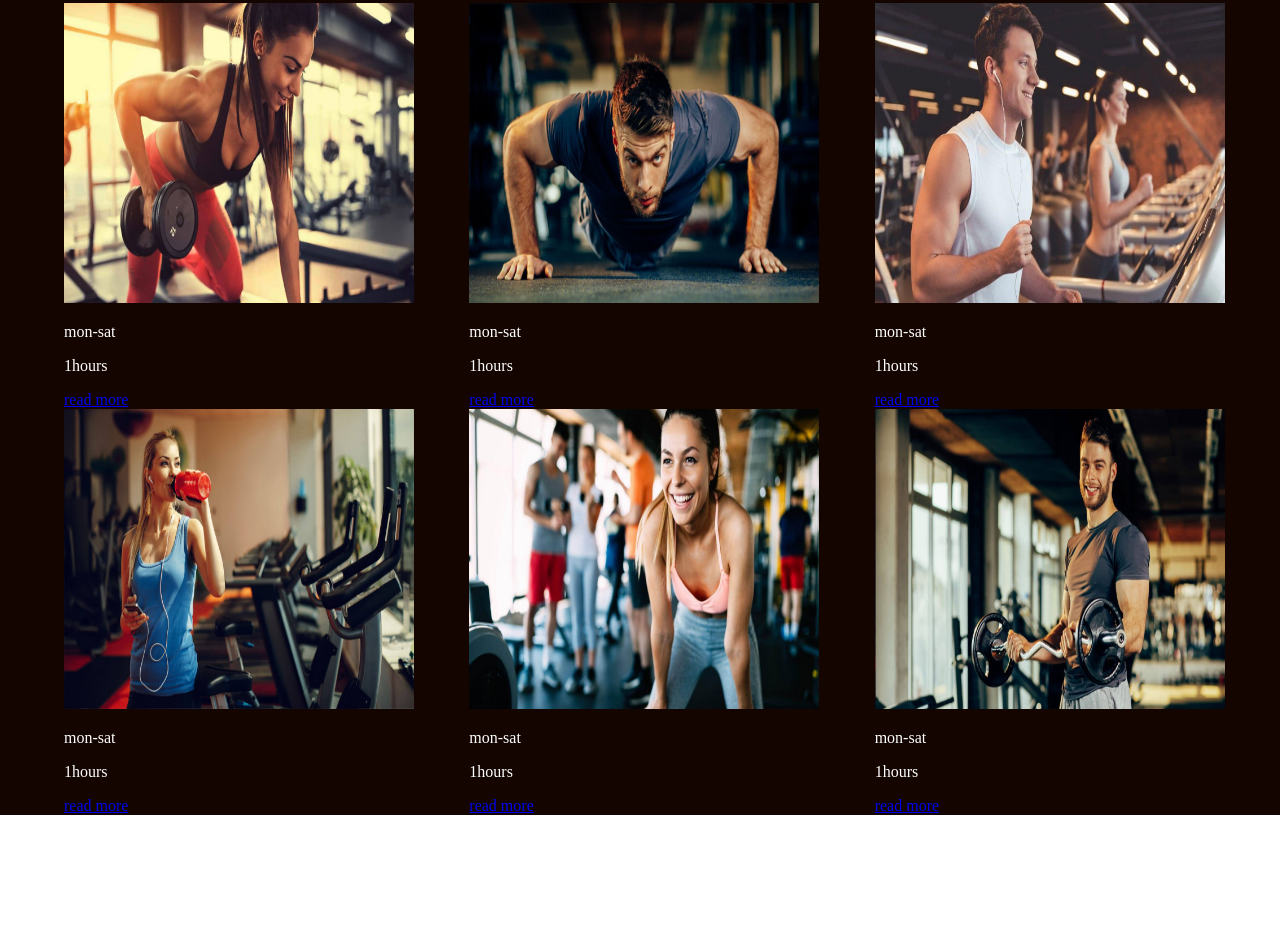
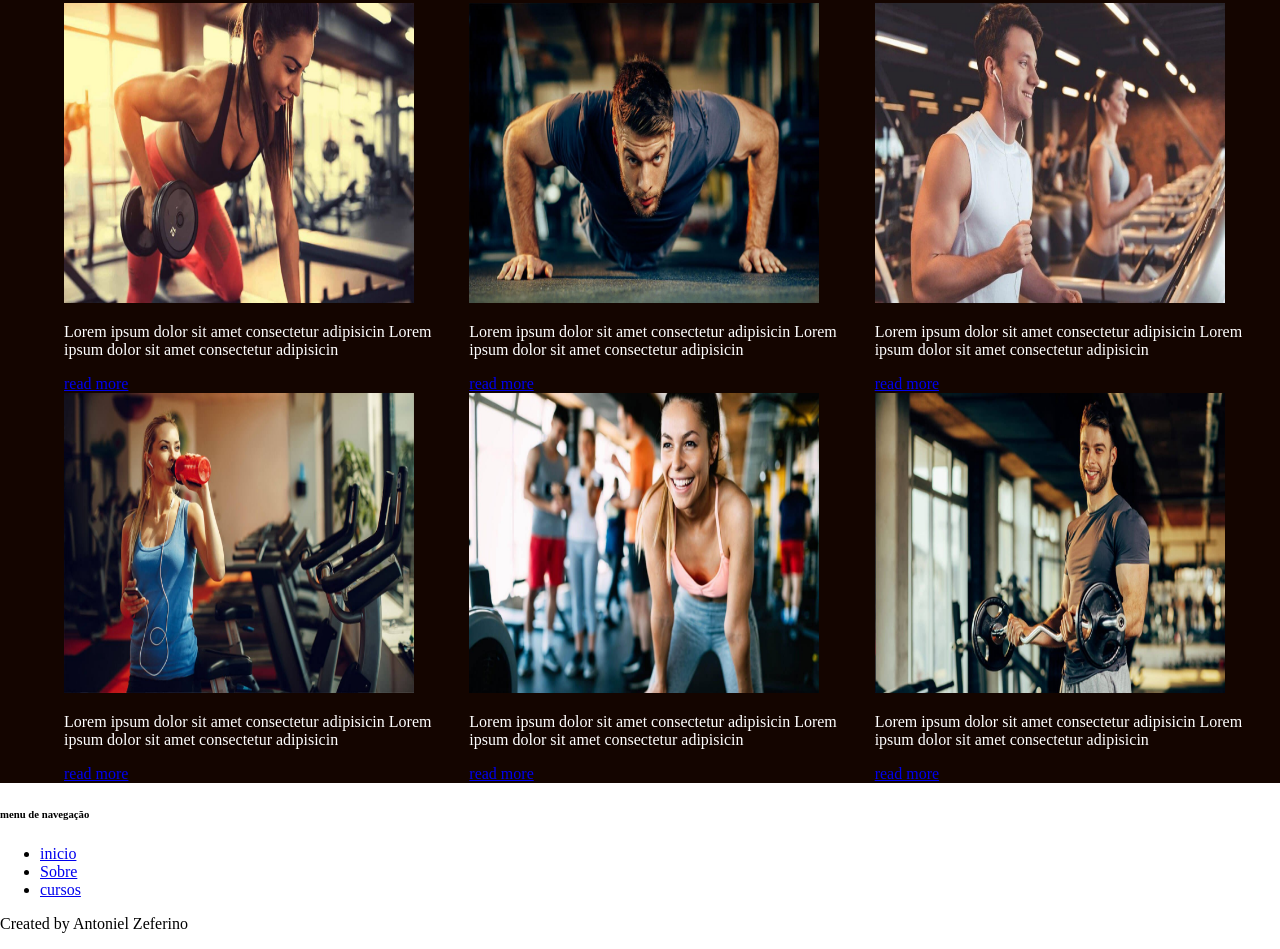
Before and after one commit to AntonielZeferino/website-01, a plain HTML site: page index.html in a window 1280 px wide. Shown: the part 1888-2837 px from the top of the page. Before the commit the page ends 2703 px from the top, so only its background shows below. Drawn offline with Linux system fonts and the light colour scheme.

Commit message:
finished

```diff
--- a/index.html
+++ b/index.html
@@ -75,81 +75,86 @@
             <div id="tipos-de-cursos">
                 <div id="curso-one">
                     <img src="./imgs/images-20221006T175700Z-001/images/img-1.jpg" alt="img">
-                    <div class="dados-cursos">
-                        <p>mon-sat</p>
-                        <p>1hours</p>
-                    </div>
                     <div class="texto-cursos">
-                        <p></p>
+                        <p>Lorem ipsum dolor sit amet consectetur adipisicin
+                            Lorem ipsum dolor sit amet consectetur adipisicin
+                        </p>
                         <a href="#contato">read more</a>
                     </div>
                 </div>
 
                 <div id="curso-two">
                     <img src="./imgs/images-20221006T175700Z-001/images/img-2.jpg" alt="img">
-                    <div class="dados-cursos">
-                        <p>mon-sat</p>
-                        <p>1hours</p>
-                    </div>
                     <div class="texto-cursos">
-                        <p></p>
+                        <p>Lorem ipsum dolor sit amet consectetur adipisicin
+                            Lorem ipsum dolor sit amet consectetur adipisicin
+                        </p>
                         <a href="#contato">read more</a>
                     </div>
                 </div>
 
                 <div id="curso-three">
                     <img src="./imgs/images-20221006T175700Z-001/images/img-3.jpg" alt="img">
-                    <div class="dados-cursos">
-                        <p>mon-sat</p>
-                        <p>1hours</p>
-                    </div>
                     <div class="texto-cursos">
-                        <p></p>
+                        <p>Lorem ipsum dolor sit amet consectetur adipisicin
+                            Lorem ipsum dolor sit amet consectetur adipisicin
+                        </p>
                         <a href="#contato">read more</a>
                     </div>
                 </div>
 
                 <div id="curso-four">
                     <img src="./imgs/images-20221006T175700Z-001/images/img-4.jpg" alt="img">
-                    <div class="dados-cursos">
-                        <p>mon-sat</p>
-                        <p>1hours</p>
-                    </div>
                     <div class="texto-cursos">
-                        <p></p>
+                        <p>Lorem ipsum dolor sit amet consectetur adipisicin
+                            Lorem ipsum dolor sit amet consectetur adipisicin
+                        </p>
                         <a href="#contato">read more</a>
                     </div>
                 </div>
 
                 <div id="curso-five">
                     <img src="./imgs/images-20221006T175700Z-001/images/img-5.jpg" alt="img">
-                    <div class="dados-cursos">
-                        <p>mon-sat</p>
-                        <p>1hours</p>
-                    </div>
                     <div class="texto-cursos">
-                        <p></p>
+                        <p>Lorem ipsum dolor sit amet consectetur adipisicin
+                            Lorem ipsum dolor sit amet consectetur adipisicin
+                        </p>
                         <a href="#contato">read more</a>
                     </div>
                 </div>
 
                 <div id="curso-six">
                     <img src="./imgs/images-20221006T175700Z-001/images/img-6.jpg" alt="img">
-                    <div class="dados-cursos">
-                        <p>mon-sat</p>
-                        <p>1hours</p>
-                    </div>
                     <div class="texto-cursos">
-                        <p></p>
+                        <p>Lorem ipsum dolor sit amet consectetur adipisicin
+                            Lorem ipsum dolor sit amet consectetur adipisicin
+                        </p>
                         <a href="#contato">read more</a>
                     </div>
                 </div>
                 <!-- fim das divs cursos -->
             </div>
         </section>
+            <section id="contato">
+                <div id="links">
+                    <h6>menu de navegação</h6>
+                    <ul>
+                        <li>
+                            <a href="#inicio">inicio</a>
+                        </li>
+                        <li>
+                            <a href="#sobre"> Sobre</a>
+                        </li>
+                        <li>
+                            <a href="#cursos">cursos</a>
+                        </li>
+                    </ul>
+                </div>
+
+            </section>
     </main>
     <footer>
-
+        <p>Created by <span>Antoniel Zeferino</span></p>
     </footer>
 </body>
 </html>
--- a/styles.css
+++ b/styles.css
@@ -198,27 +198,3 @@ nav ul li{
     width: 350px;
     height: 300px;
 }
-
-#curso-one{
-    grid-area: curso-one;
-}
-
-#curso-two{
-    grid-area: curso-two;
-}
-
-#curso-three{
-    grid-area: curso-three;
-}
-
-#curso-four{
-    grid-area: curso-four;
-}
-
-#curso-five{
-    grid-area: curso-five;
-}
-
-#curso-six{
-    grid-area: curso-six;
-}
```
